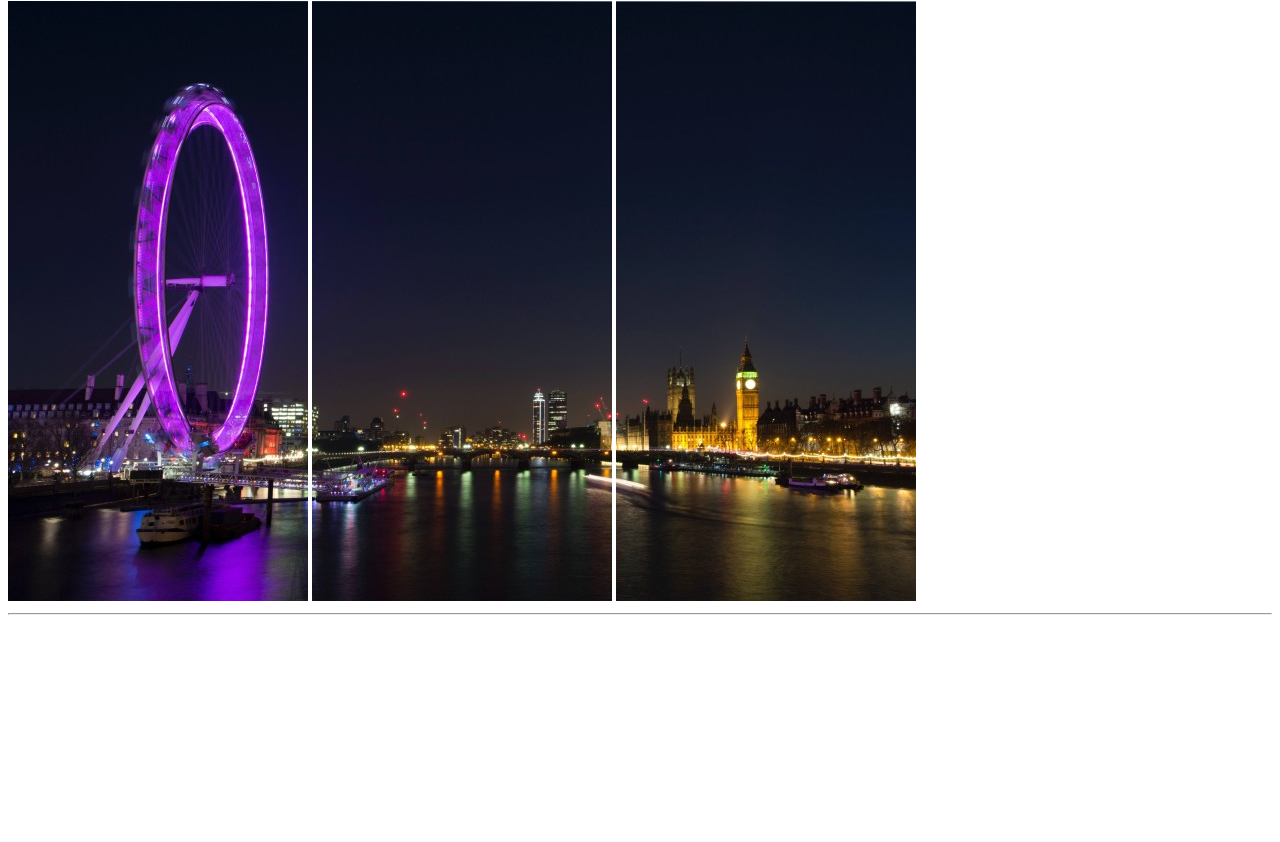
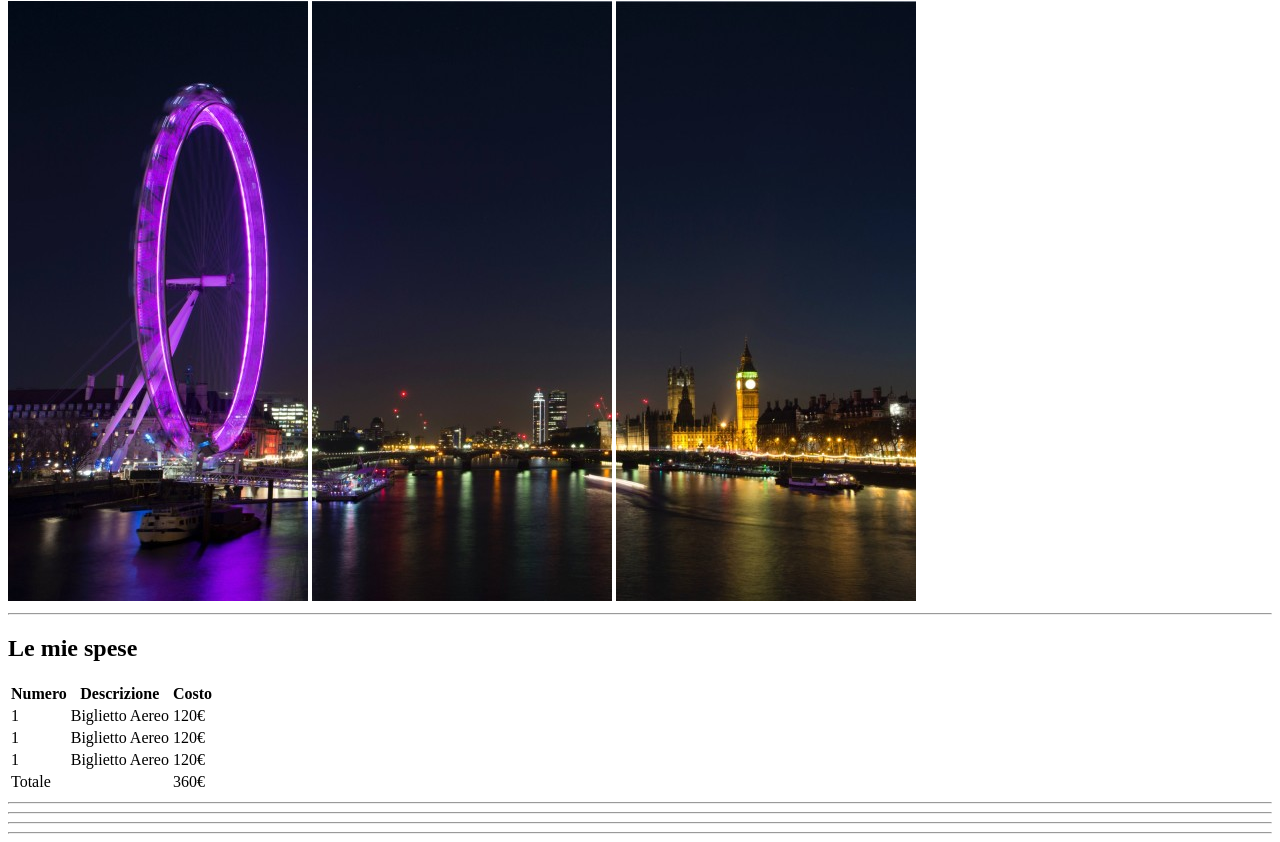
Before and after one commit to MarcoBagnasco/html-london-trip, a website: page index.html in a window 1280 px wide. Shown: the part 79-921 px from the top of the page. Before the commit the page ends 800 px from the top, so only its background shows below. Drawn offline with Linux system fonts and the light colour scheme.

Commit message:
add first section

```diff
--- a/index.html
+++ b/index.html
@@ -11,7 +11,7 @@
       <h1>Il mio viaggio a Londra</h1>
     </header>
 
-    <!-- Landscape images -->
+    <!-- Landscape Images -->
     <div>
       <img src="./img/pexels-bill-emrich-230794-0.jpg" alt="london-landscape-0" />
       <img src="./img/pexels-bill-emrich-230794-1.jpg" alt="london-landscape-1" />
@@ -19,5 +19,59 @@
       <hr>
     </div>
 
+    <main>
+
+      <!-- Exspenses Section -->
+      <section>
+        <h2>Le mie spese</h2>
+        <table>
+          <thead>
+            <tr>
+              <th>Numero</th>
+              <th>Descrizione</th>
+              <th>Costo</th>
+            </tr>
+          </thead>
+          <tbody>
+            <tr>
+              <td>1</td>
+              <td>Biglietto Aereo</td>
+              <td>120€</td>
+            </tr>
+            <tr>
+                <td>1</td>
+                <td>Biglietto Aereo</td>
+                <td>120€</td>
+            </tr>
+            <tr>
+                <td>1</td>
+                <td>Biglietto Aereo</td>
+                <td>120€</td>
+            </tr>
+          </tbody>
+          <tfoot>
+            <tr>
+              <td>Totale</td>
+              <td></td>
+              <td>360€</td>
+            </tr>
+          </tfoot>
+        </table>
+        <hr>
+      </section>
+
+
+      <section>
+        <hr>
+      </section>
+      <section>
+        <hr>
+      </section>
+      <section>
+        <hr>
+      </section>
+
+    </main>
+
   </body>
 </html>
```
